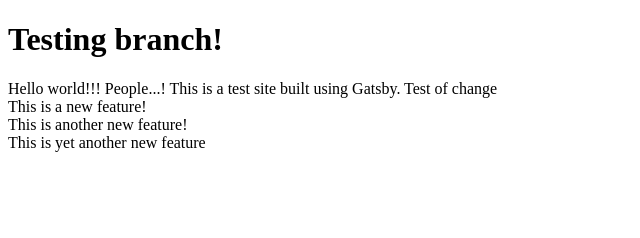
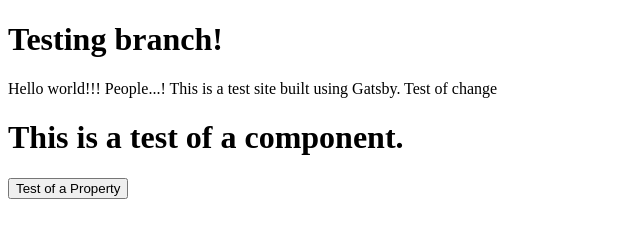
Before and after one commit to jordansali/les-innovateurs-db, a Gatsby site in the folder front-end/hello-world/: page / in a window 1280 px wide. Shown: the whole page, without its empty margins (0-640 px from the left). Built offline with nearby package versions, Linux system fonts and the light colour scheme; Gatsby itself is replaced by a stand-in of ours.

Commit message:
Tested use of components and passing properties to them

```diff
--- /dev/null
+++ b/front-end/hello-world/src/components/testComponent.js
@@ -0,0 +1,7 @@
+import React from "react"
+export default (props) => (
+    <div>
+        <h1>This is a test of a component.</h1>
+        <button>{props.ButtonText}</button>
+    </div>
+)
--- a/front-end/hello-world/src/pages/index.js
+++ b/front-end/hello-world/src/pages/index.js
@@ -1,11 +1,12 @@
+/*Component names must start with a capital */
 import React from "react"
-
+import TestComponent from "../components/testComponent"
+/*Any React component defined in src/pages/*.js will automatically become a page.*/
+/*Everything within 'export' must have one parent tag */
 export default () => (
     <div>
         <h1>Testing branch!</h1>
         <div>Hello world!!! People...! This is a test site built using Gatsby. Test of change</div>
-        <div>This is a new feature!</div>
-        <div>This is another new feature!</div>
-        <div>This is yet another new feature</div>
+        <TestComponent ButtonText="Test of a Property"/>
     </div>
 )
```
Also changed, not shown: front-end/hello-world/src/pages/about.js (added, +7 -0 lines).
